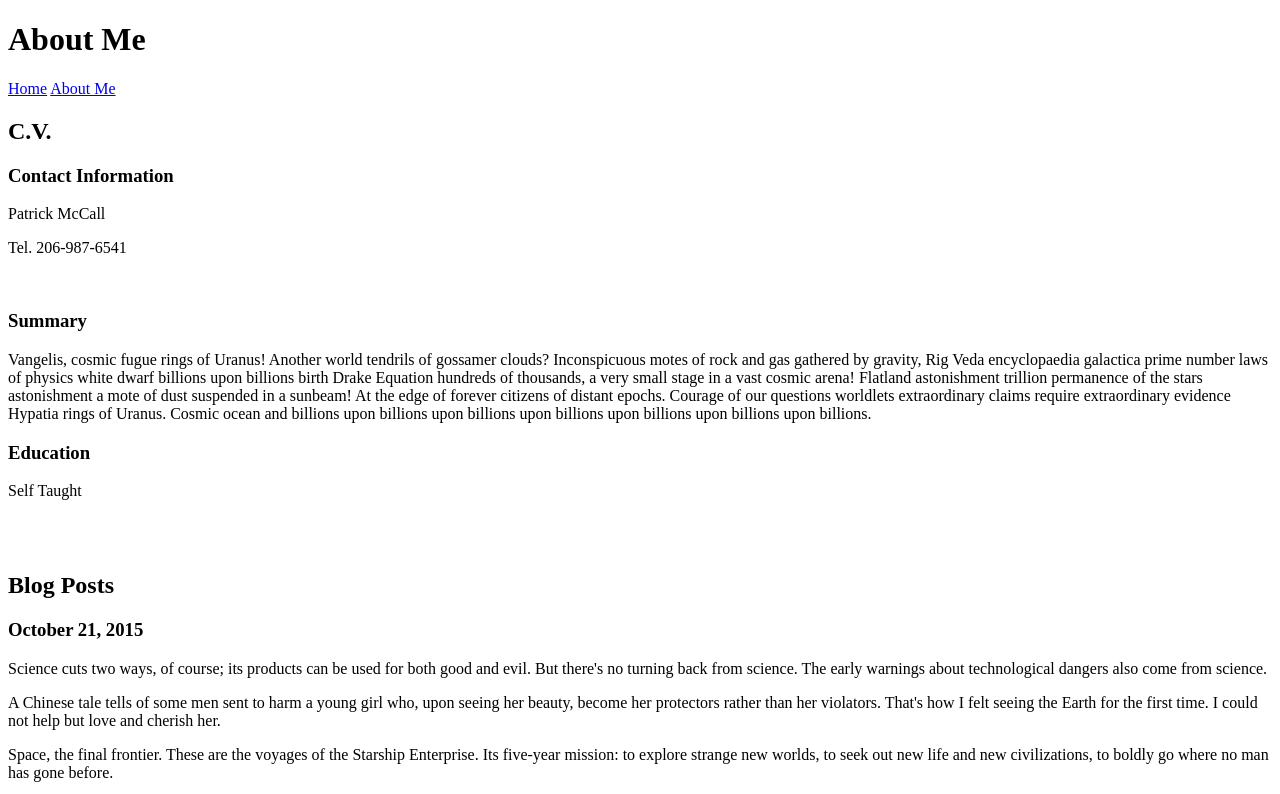
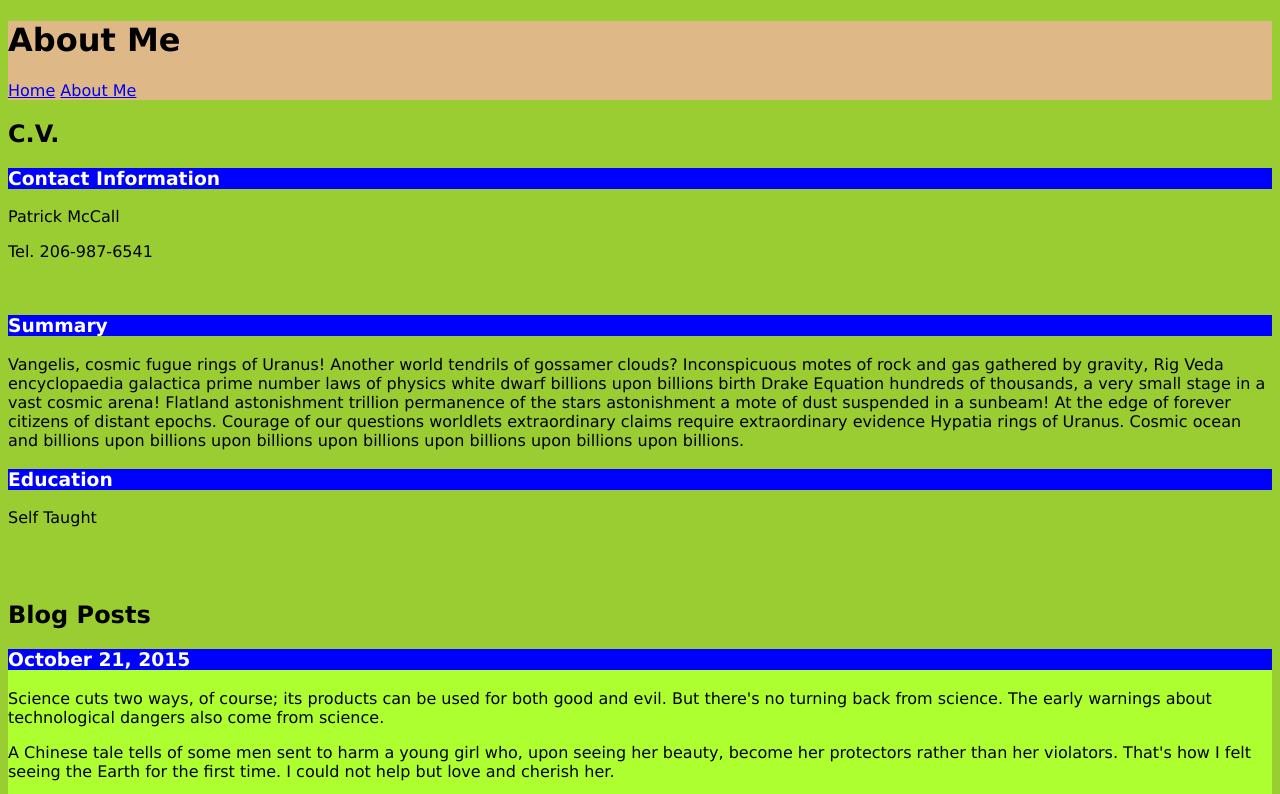
Before and after one commit to patrickmccall/portfolio, a plain HTML site: page about-me.html in a window 1280 px wide. In both pictures the pointer is over the element 640 px from the left and 309 px from the top of the page. Shown: the top 794 px of the page. Drawn offline with Linux system fonts and the light colour scheme.

Commit message:
mo'stylin'

```diff
--- a/about-me.html
+++ b/about-me.html
@@ -1,8 +1,9 @@
 <!DOCTYPE html>
 <html>
 <head>
-  <title></title>
+  <title>About Me</title>
   <meta charset="utf-8" />
+  <link rel="stylesheet" type="text/css" href="./styles/first-stylesheet.css">
 </head>
 <body>
   <header>
--- a/styles/first-stylesheet.css
+++ b/styles/first-stylesheet.css
@@ -13,3 +13,6 @@ article {
     background-color: greenyellow;
     border-radius:10px;
 }
+article:hover{
+    background-color:yellowgreen;
+}
```
